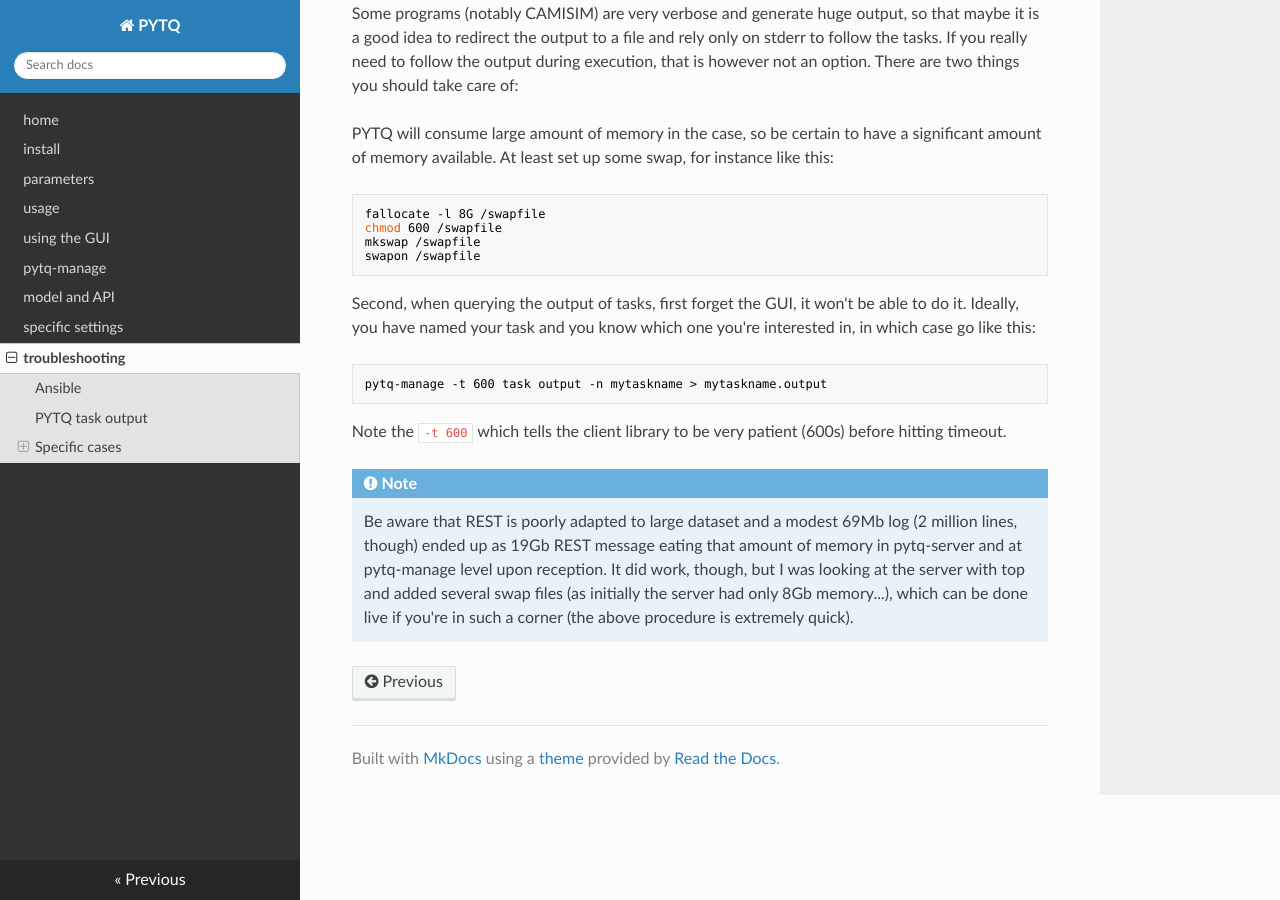
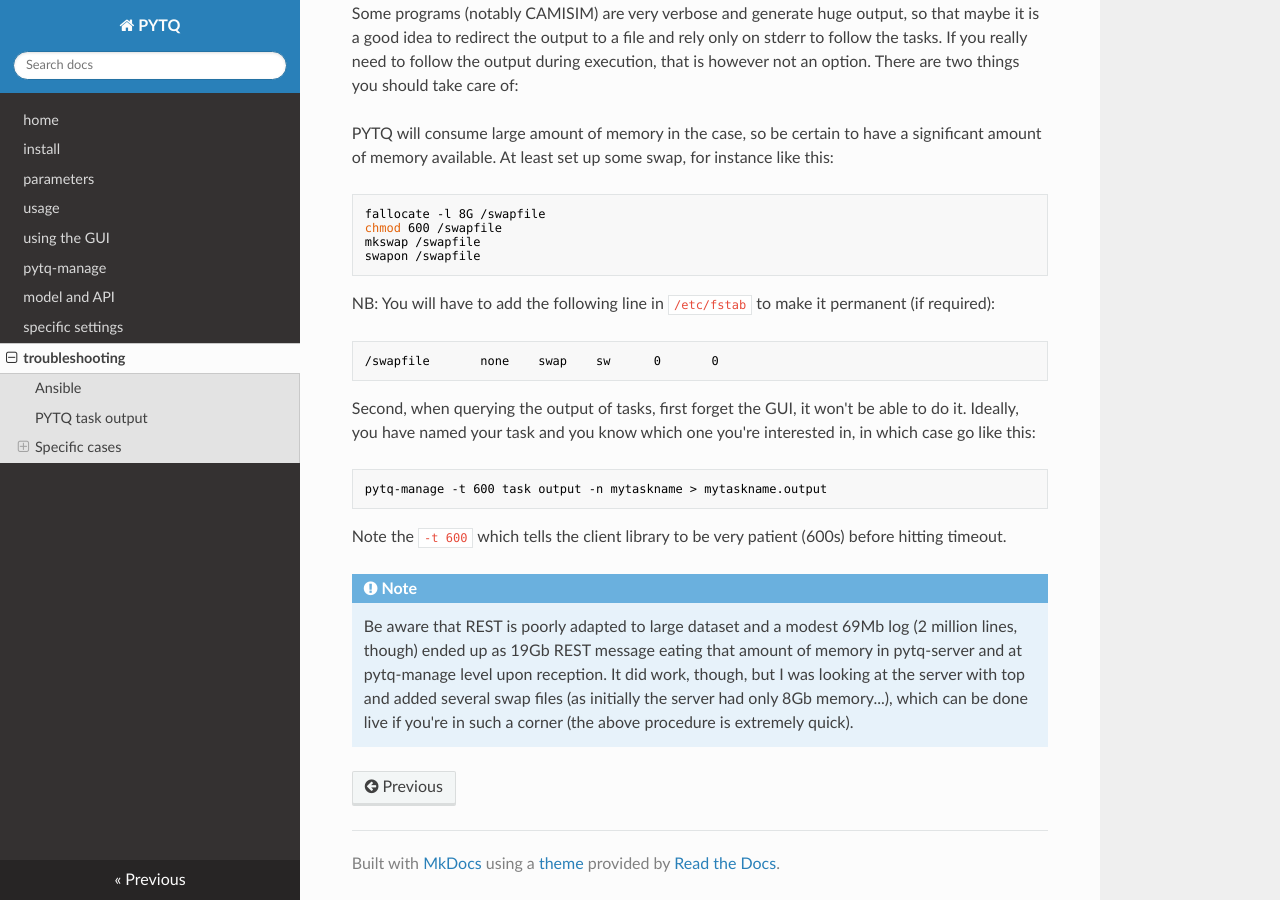
Before and after one commit to gmtsciencedev/scitq, an MkDocs documentation site: the page built from docs/troubleshoot.md, in a window 1280 px wide and 900 px high, scrolled down 1678 px. Built offline with MkDocs 1.6.1, drawn with Linux system fonts in a browser that asks for light colours; nearby versions of some CDN libraries.

Commit message:
favicon and art

````diff
--- a/docs/troubleshoot.md
+++ b/docs/troubleshoot.md
@@ -33,6 +33,11 @@ mkswap /swapfile
 swapon /swapfile
 ```
 
+NB: You will have to add the following line in `/etc/fstab` to make it permanent (if required):
+```fstab
+/swapfile       none    swap    sw      0       0
+```
+
 Second, when querying the output of tasks, first forget the GUI, it won't be able to do it. Ideally, you have named your task and you know which one you're interested in, in which case go like this:
 ```bash
 pytq-manage -t 600 task output -n mytaskname > mytaskname.output
--- a/src/pytq/templates/batch.html
+++ b/src/pytq/templates/batch.html
@@ -1,6 +1,7 @@
 <!doctype html>
 
 <head>
+  <link rel="icon" type="image/png" href={{ url_for("static", filename="favicon.png") }}>
   <link href={{ url_for("static", filename="css/bootstrap.v5.0.2/bootstrap.min.css") }} rel="stylesheet">
   <script src={{ url_for("static", filename="js/bootstrap.v5.0.2/bootstrap.min.js") }}></script>
   <script src={{ url_for("static", filename="js/FileSaver.v2.0.4/FileSaver.min.js") }}></script>
@@ -153,9 +154,9 @@
         }
 </script>
 </head>
-<body>
+<body style="margin-top:-16px;">
   <title>batches view</title>
-    <h1>batches view</h1>
+  <img src={{ url_for("static", filename="favicon.png") }} width=64px style="float:left; margin-bottom:2px;"/><h1 style="float:left;">batches view</h1>
     <div class="container">
         <div class="">
 
--- a/src/pytq/templates/ui.html
+++ b/src/pytq/templates/ui.html
@@ -2,6 +2,7 @@
 
 <head>
     <link href={{ url_for("static", filename="css/ui.css") }} rel="stylesheet">
+    <link rel="icon" type="image/png" href={{ url_for("static", filename="favicon.png") }}>
 <!-- <script src="{{ url_for('static', filename='js/jquery.min.js') }}"></script> -->
 <link href={{ url_for("static", filename="css/bootstrap.v5.0.2/bootstrap.min.css") }} rel="stylesheet">
 <script src={{ url_for("static", filename="js/bootstrap.v5.0.2/bootstrap.min.js") }}></script>
@@ -130,7 +131,7 @@
 </head>
 
 <title>PYTQ UI</title>
-<h1>PYTQ UI</h1>
+<img src={{ url_for("static", filename="favicon.png") }} width=64px style="float:left;"/><h1 style="float:left;">PYTQ UI</h1>
 
 
 <span id="workers">
````
Also changed, not shown: docs/model.md (+1 -1 lines), src/pytq/templates/task.html (+7 -5 lines), src/pytq/static/favicon.png (added).
